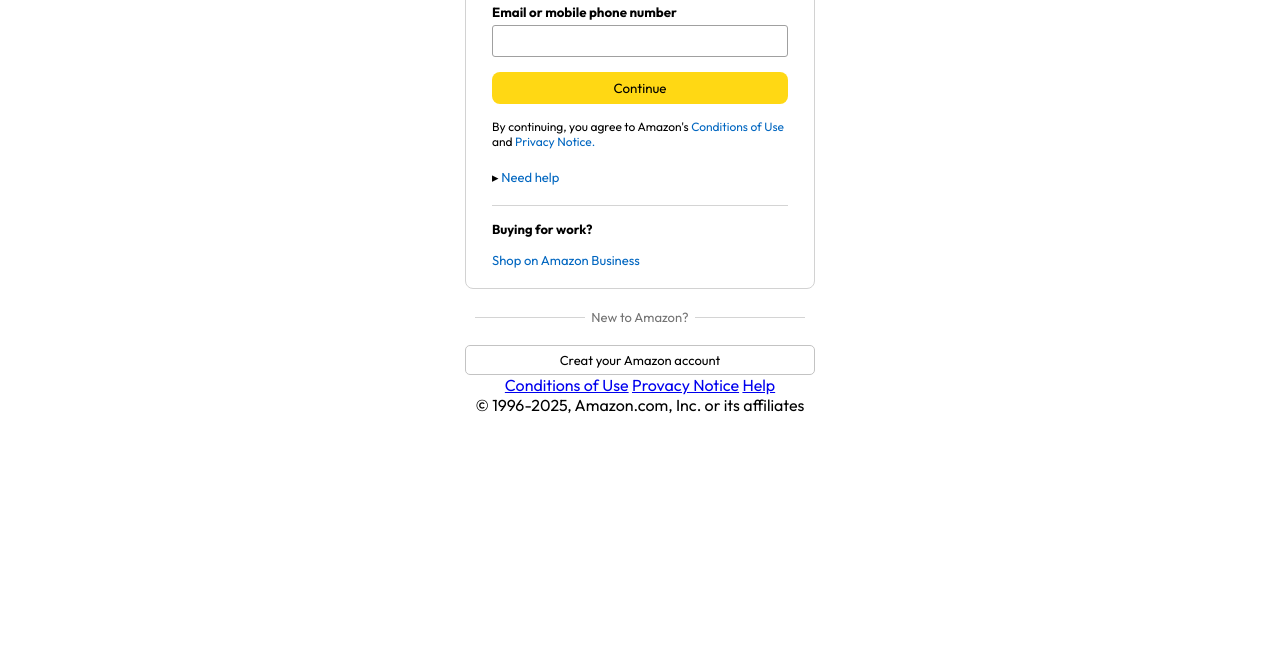
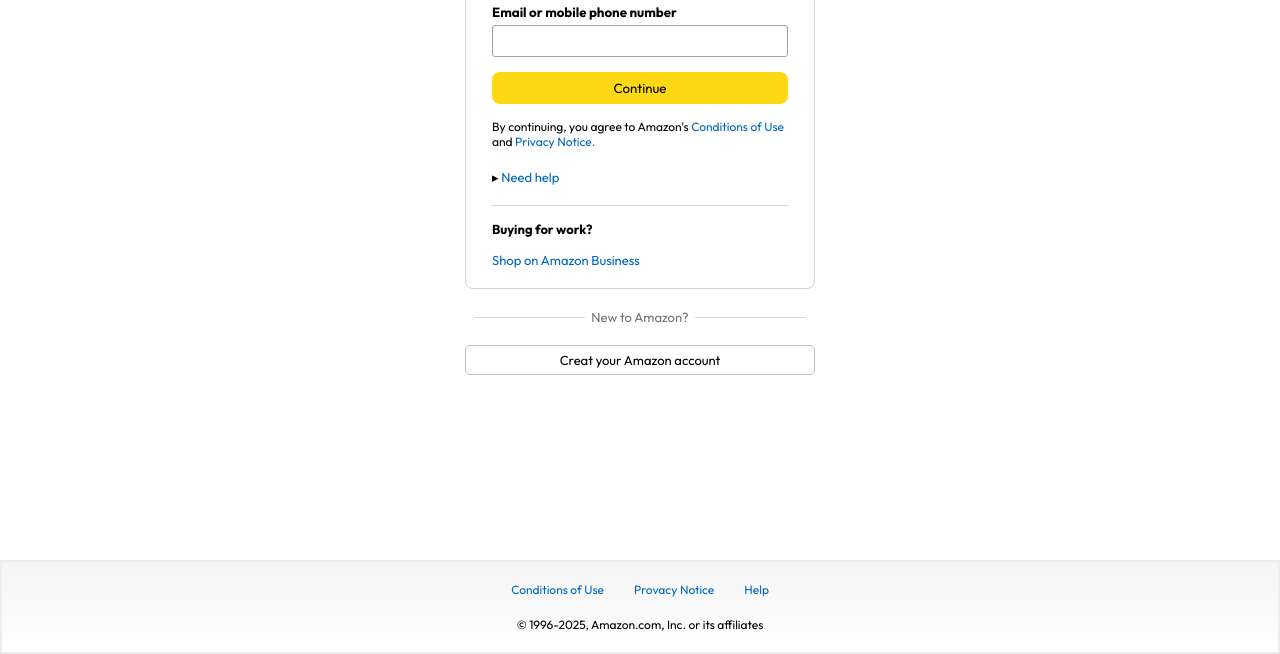
Before and after one commit to UmeshIsu/Amazon-Clone, a plain HTML site: page signin.html in a window 1280 px wide. Shown: the part 146-800 px from the top of the page. Drawn offline with Linux system fonts and the light colour scheme.

Commit message:
Update signin pages

```diff
--- a/signin.css
+++ b/signin.css
@@ -109,3 +109,27 @@ body{
 .signup-btn:hover{
     background: #f1f1f1;
 }
+
+footer{
+    width: 100%;
+    height: auto;
+    max-height: 200px;
+    margin-top: 20px;
+    padding: 20px 0;
+    position: fixed;
+    bottom: 0;
+    background: linear-gradient(to bottom,#f4f4f4, #fff);
+    border: 2px solid #ededed;
+    font-size: 12px;
+}
+
+.footer-links{
+    display: flex;
+    justify-content: center;
+    gap: 30px;
+    margin-bottom: 20px;
+}
+.footer-links a{
+    text-decoration: none;
+    color: #0066c0;
+}
--- a/signin.html
+++ b/signin.html
@@ -9,7 +9,7 @@
 <body>
     <a href="/"><img class="logo" src="assets/amazon_logo_dark.png" alt="" width="100px"></a>
     <div class="signin-container">
-        <h1 class="signin-title">Sign Iin</h1>
+        <h1 class="signin-title">Sign in</h1>
         <h5 class="input-label">Email or mobile phone number</h5>
         <input type="text">
         <button>Continue</button>
@@ -32,7 +32,7 @@
             <a href="#">Provacy Notice</a>
             <a href="#">Help</a>
         </div>
-        <p> &copy 1996-2025, Amazon.com, Inc. or its affiliates</p>
+        <p class="footer-copyright"> &copy 1996-2025, Amazon.com, Inc. or its affiliates</p>
     </footer>
 </body>
 </html>
```
